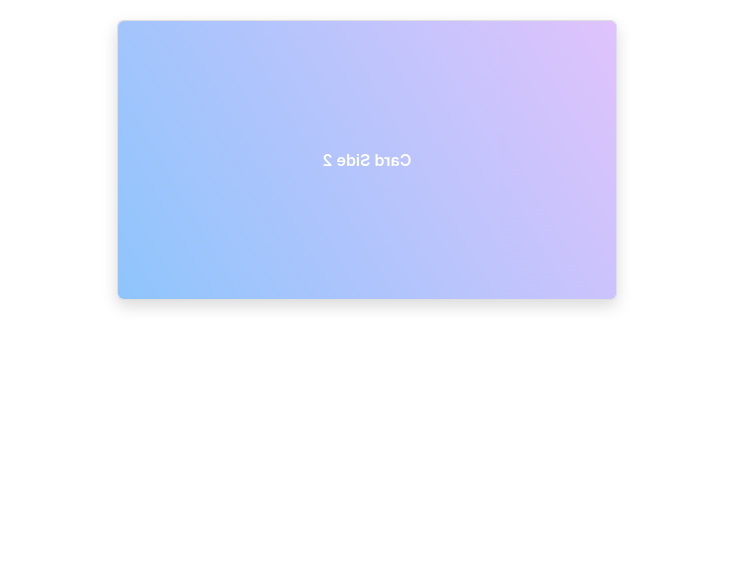
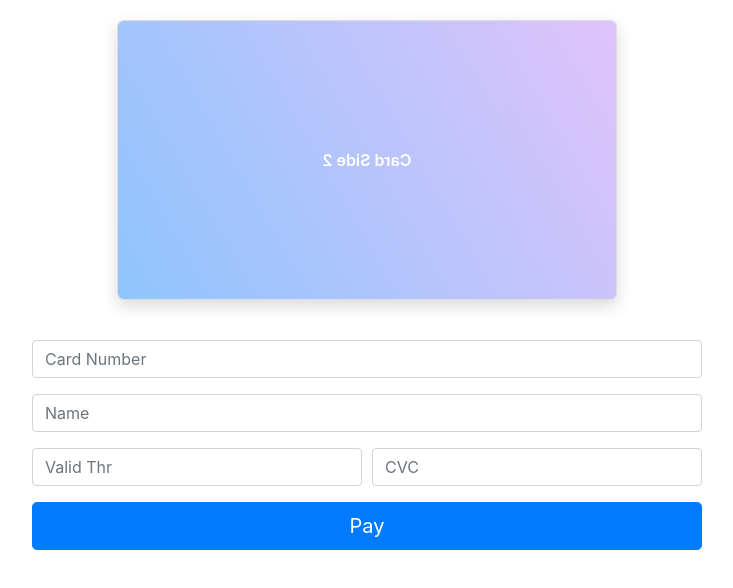
Before and after one commit to wkydv/Card-UI-Assignment, a plain HTML site: page index.html in a window 1280 px wide. Shown: the whole page, without its empty margins (273-1006 px from the left). Drawn offline with nearby package versions, Linux system fonts and the light colour scheme.

Commit message:
form UI implemented

```diff
--- a/index.html
+++ b/index.html
@@ -17,6 +17,25 @@
                             <div class="back">Card Side 2</div>
                         </div>
                     </div>
+                    <div class="formContainer">
+                        <form>
+                            <div class="form-group">
+                              <input type="text" class="form-control" id="cardNumber" placeholder="Card Number">
+                            </div>
+                            <div class="form-group">
+                              <input type="text" class="form-control" id="name" placeholder="Name">
+                            </div>
+                            <div class="form-row">
+                                <div class="form-group col-md-6">
+                                  <input type="text" class="form-control" id="expiryDate" placeholder="Valid Thr">
+                                </div>
+                                <div class="form-group col-md-6">
+                                  <input type="password" class="form-control" id="cvc" placeholder="CVC">
+                                </div>
+                              </div>
+                            <button type="submit" class="btn btn-primary btn-lg btn-block">Pay</button>
+                        </form>
+                    </div>
                 </div>
 
             </div>
--- a/style.css
+++ b/style.css
@@ -2,9 +2,14 @@
     padding: 20px;
     display: flex;
     justify-content: center;
+    flex-direction: column;
+    align-items: center;
 }
 
-
+.formContainer {
+    padding: 40px 10px 0px;
+    width: 100%;
+}
 .cardContainer {
     width: 500px;
     height: 280px;
```
